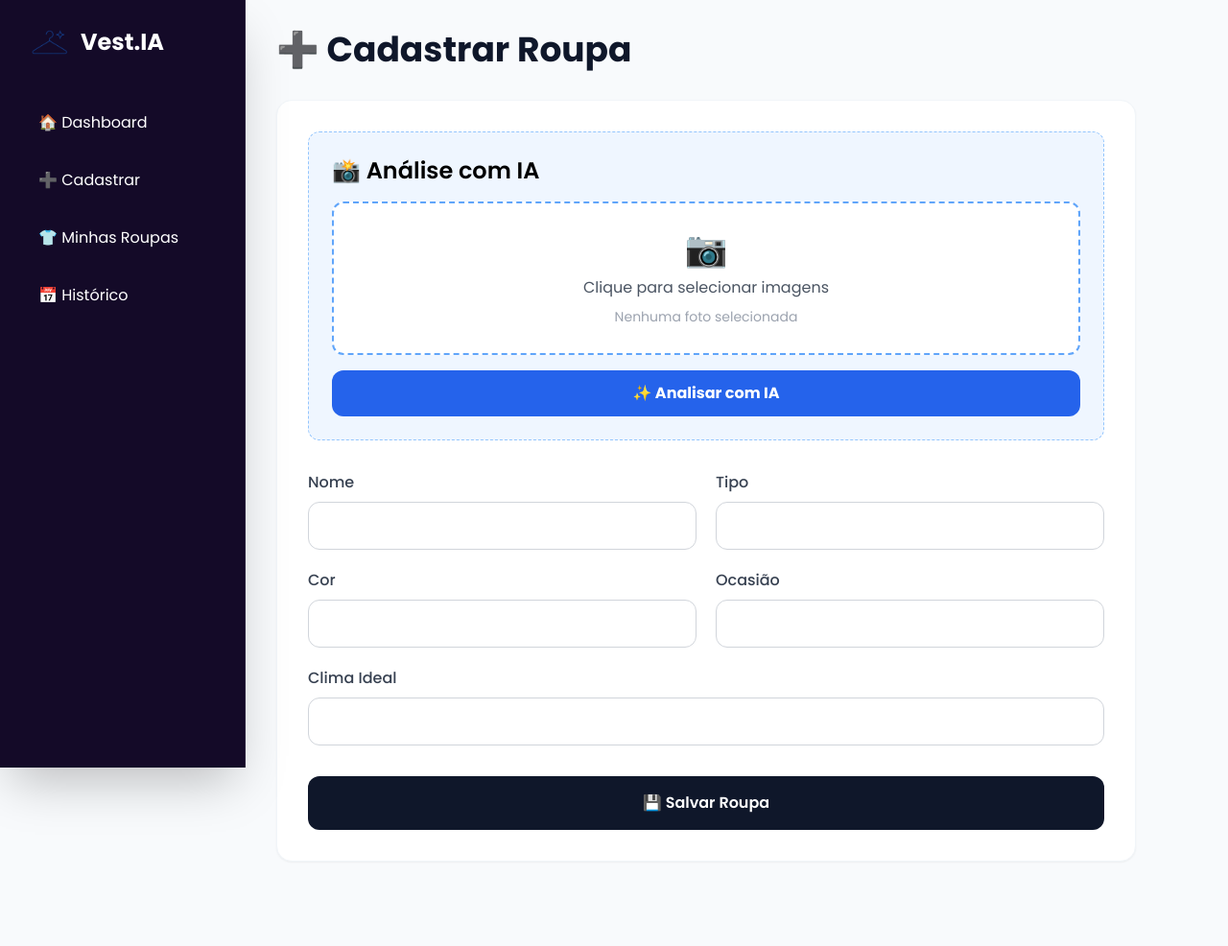
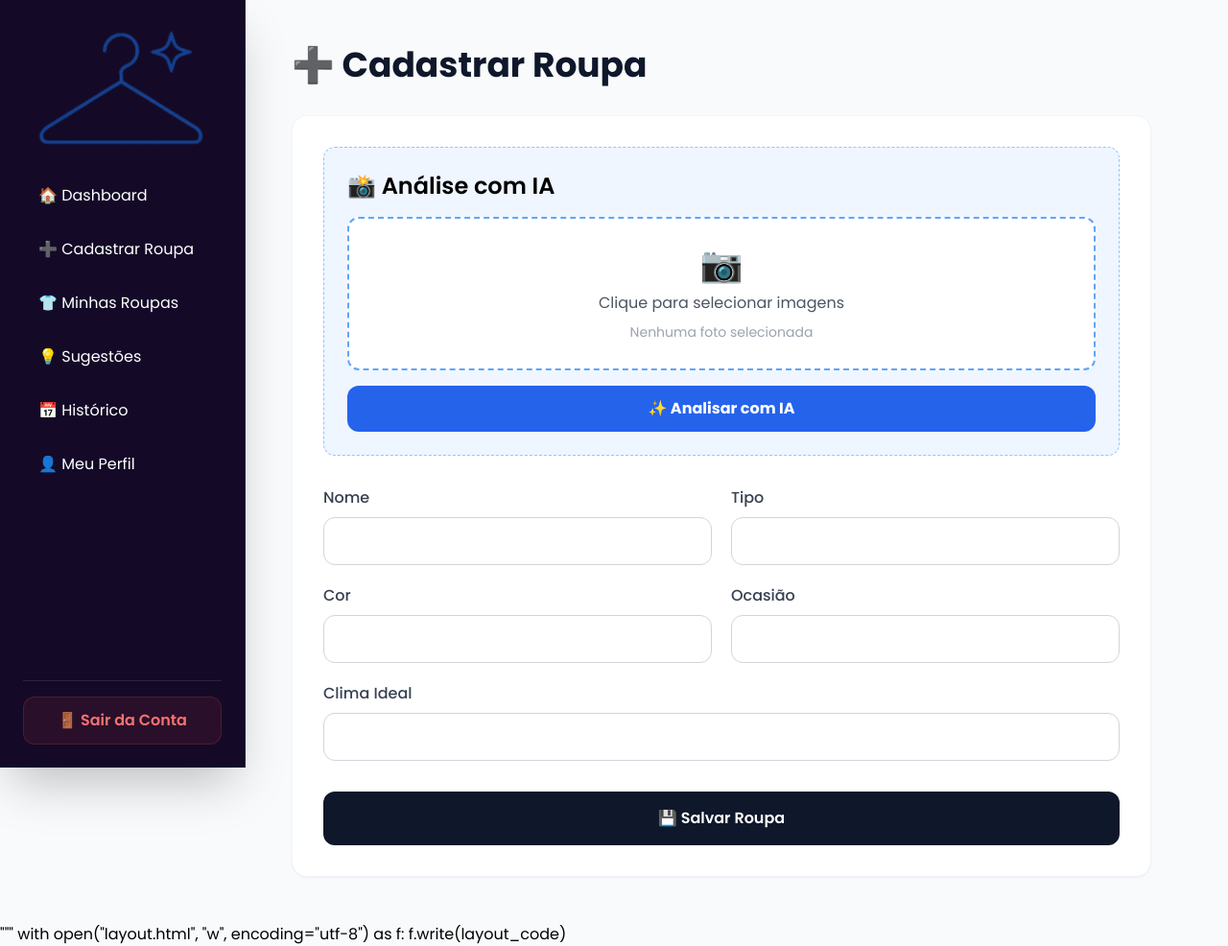
Before and after one commit to ReinaldoSD/PIEC_1_GRUPO_2, a Flask app: page /cadastrar in a window 1280 px wide. Shown: the whole page at 96% size. Before the commit the page ends 865 px from the top, so only its background shows below. Run offline with Flask 3, Linux system fonts and the light colour scheme; the visitor is signed in with stand-in values (Sample User, id 1); parts of the project's set-up code (start-up, migrations or seed data) failed here and were passed over; some libraries are stand-ins or nearby versions.

Commit message:
Modificando o arquivo layout.html com a nova barra lateral e o recurso de logout.
O arquivo layout.html foi atualizado para melhorar a barra lateral e adicionar uma opção de logout.

```diff
--- a/Vest.IA/src/templates/layout.html
+++ b/Vest.IA/src/templates/layout.html
@@ -5,8 +5,8 @@
     <meta name="viewport" content="width=device-width, initial-scale=1.0">
     <title>Vest.IA</title>
 
+    <link rel="icon" href="/static/logo.png" type="image/png">
     <script src="https://cdn.tailwindcss.com"></script>
-
     <link href="https://fonts.googleapis.com/css2?family=Poppins:wght@300;400;500;600;700&display=swap" rel="stylesheet">
 
     <script>
@@ -31,52 +31,72 @@
 
     <div class="flex min-h-screen">
 
-        <!-- SIDEBAR -->
-        <aside class="w-64 bg-[#140a28] text-white p-6 fixed h-full border-r border-white/10 shadow-2xl backdrop-blur-xl">
+        <aside class="w-64 bg-[#140a28] text-white p-6 fixed h-full border-r border-white/10 shadow-2xl backdrop-blur-xl flex flex-col justify-between">
+            <div>
+                <div class="flex items-center gap-3 mb-5 px-2">
+                    <img src="/static/logosemonome.png" alt="Vest.IA" class="w-100 h-100 object-contain">
+                </div>
 
-            <div class="flex items-center gap-3 mb-10 px-2">
-    <img src="/static/logosemonome.png" alt="Vest.IA" class="w-10 h-10 object-contain">
+                <nav class="space-y-2">
+                    <a href="/dashboard" class="block py-3 px-4 rounded-xl hover:bg-blue-600 transition">🏠 Dashboard</a>
+                    <a href="/cadastrar" class="block py-3 px-4 rounded-xl hover:bg-blue-600 transition">➕ Cadastrar Roupa</a>
+                    <a href="/minhas_roupas" class="block py-3 px-4 rounded-xl hover:bg-blue-600 transition">👕 Minhas Roupas</a>
+                    <a href="/sugestoes" class="block py-3 px-4 rounded-xl hover:bg-blue-600 transition">💡 Sugestões</a>
+                    <a href="/historico_page" class="block py-3 px-4 rounded-xl hover:bg-blue-600 transition">📅 Histórico</a>
+                    <a href="/perfil" class="block py-3 px-4 rounded-xl hover:bg-blue-600 transition">👤 Meu Perfil</a>
+                </nav>
+            </div>
 
-    <h1 class="text-2xl font-bold text-white">
-        Vest.IA
-    </h1>
-</div>
-
-            <nav class="space-y-3">
-
-                <a href="/dashboard"
-                   class="block py-3 px-4 rounded-xl hover:bg-blue-600 transition">
-                    🏠 Dashboard
+            <div class="pt-4 border-t border-white/10">
+                <a href="/logout" class="flex items-center justify-center gap-2 py-3 px-4 rounded-xl bg-red-500/10 hover:bg-red-600 text-red-400 hover:text-white font-semibold transition border border-red-500/20 shadow-sm">
+                    🚪 Sair da Conta
                 </a>
-
-                <a href="/cadastrar"
-                   class="block py-3 px-4 rounded-xl hover:bg-blue-600 transition">
-                    ➕ Cadastrar
-                </a>
-
-                <a href="/roupas"
-                   class="block py-3 px-4 rounded-xl hover:bg-blue-600 transition">
-                    👕 Minhas Roupas
-                </a>
-
-                <a href="/historico_page"
-                   class="block py-3 px-4 rounded-xl hover:bg-blue-600 transition">
-                    📅 Histórico
-                </a>
-
-            </nav>
-
+            </div>
         </aside>
 
-        <!-- CONTEÚDO -->
-        <main class="ml-64 flex-1 p-8">
-
+        <main class="flex-1 ml-64 p-8 lg:p-12 overflow-y-auto">
             {% block content %}
             {% endblock %}
-
         </main>
 
     </div>
 
+    <script>
+        function mostrarToast(mensagem, tipo = 'sucesso') {
+            const toastAntigo = document.getElementById('meu-toast');
+            if (toastAntigo) toastAntigo.remove();
+
+            const toast = document.createElement('div');
+            toast.id = 'meu-toast';
+
+            const corFundo = tipo === 'sucesso' ? 'bg-green-500' : 'bg-red-500';
+            const icone = tipo === 'sucesso' ? '✨' : '⚠️';
+
+            toast.className = `fixed top-5 right-5 md:top-10 md:right-10 ${corFundo} text-white px-6 py-4 rounded-2xl shadow-2xl transform transition-all duration-500 translate-x-20 opacity-0 z-50 flex items-center gap-3`;
+            toast.innerHTML = `<span class="text-2xl">${icone}</span> <span class="font-medium">${mensagem}</span>`;
+
+            document.body.appendChild(toast);
+
+            setTimeout(() => toast.classList.remove('translate-x-20', 'opacity-0'), 10);
+            setTimeout(() => {
+                toast.classList.add('translate-x-20', 'opacity-0');
+                setTimeout(() => toast.remove(), 500);
+            }, 3500);
+        }
+
+        {% with messages = get_flashed_messages(with_categories=true) %}
+            {% if messages %}
+                {% for category, message in messages %}
+                    setTimeout(() => {
+                        mostrarToast({{ message|tojson|safe }}, {{ category|tojson|safe }});
+                    }, 100);
+                {% endfor %}
+            {% endif %}
+        {% endwith %}
+    </script>
 </body>
 </html>
+"""
+
+with open("layout.html", "w", encoding="utf-8") as f:
+    f.write(layout_code)
```
